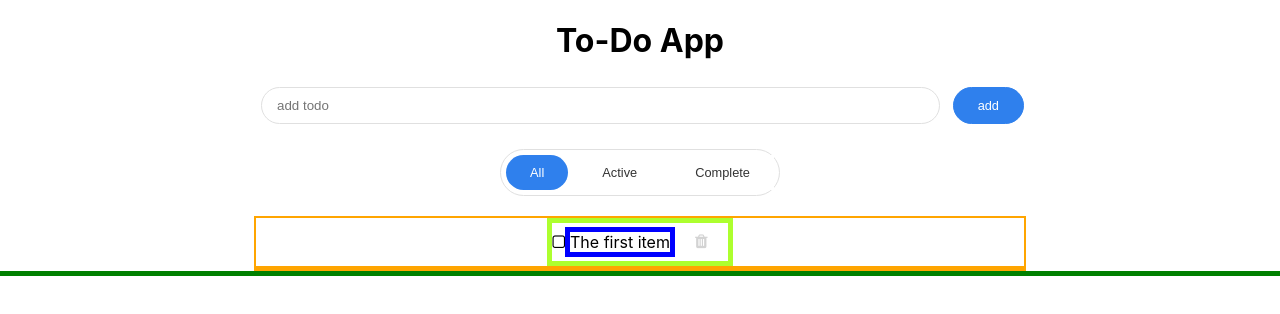
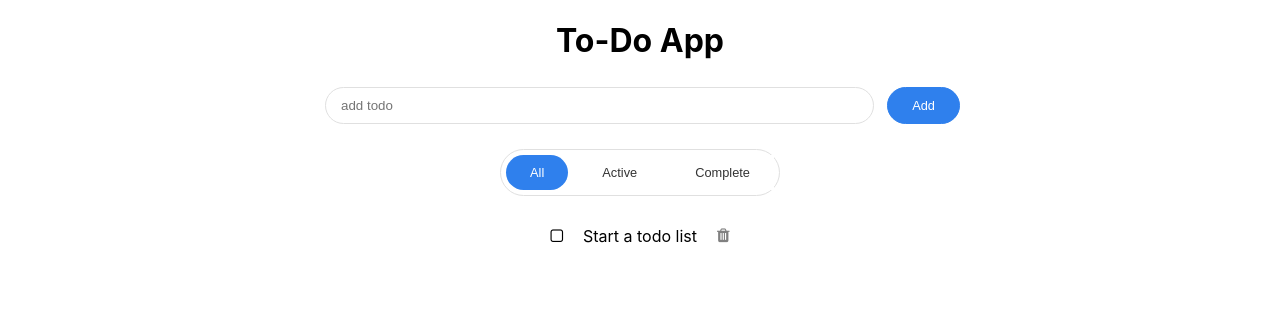
Before and after one commit to olirooker/todo-list-app-react, a React (Create React App) app: page / in a window 1280 px wide. Shown: the top 314 px of the page. Built offline with nearby package versions, Linux system fonts and the light colour scheme.

Commit message:
app styling

```diff
--- a/src/App.js
+++ b/src/App.js
@@ -6,7 +6,7 @@ import TaskAdder from "./components/TaskAdder";
 
 class App extends React.Component {
   state = {
-    todos: [{ item: "The first item", isCompleted: false }],
+    todos: [{ item: "Start a todo list", isCompleted: false }],
     filterBy: "all",
   };
 
--- a/src/components/TaskAdder.js
+++ b/src/components/TaskAdder.js
@@ -35,7 +35,7 @@ class TaskAdder extends React.Component {
 
         <label className="button-label">
           <button type="submit" className="add-button add-button1">
-            add
+            Add
           </button>
         </label>
       </form>
--- a/src/index.css
+++ b/src/index.css
@@ -19,7 +19,6 @@ body {
 }
 
 .app-container {
-  border-bottom: 5px solid green;
   display: flex;
   flex-direction: column;
   align-items: center;
@@ -42,7 +41,8 @@ label {
 .task-adder {
   border: none;
   margin: 0;
-  width: 60vw;
+  width: 50vw;
+  min-width: 300px;
   display: grid;
   grid-template-columns: 4fr auto;
   grid-template-areas: "input button";
@@ -111,9 +111,6 @@ label {
   list-style-type: none;
   width: 100%;
   align-self: center;
-  /* remove border when finished  */
-  border: 2px solid orange;
-  border-bottom: 5px solid orange;
   display: flex;
   flex-direction: column;
   align-items: center;
@@ -126,34 +123,32 @@ label {
   padding: 0;
   display: flex;
   align-items: center;
-  border: 5px solid greenyellow;
   cursor: pointer;
 }
 
 .list-item {
-  margin: 0;
+  margin: 10px 20px;
   padding: 0;
-  border: 5px solid blue;
   text-align: center;
   font-weight: 400;
+  color: black;
 }
 
 .completed-list-item {
-  margin: 0;
+  margin: 10px 20px;
   padding: 0;
   text-decoration: line-through;
-  border: 5px solid blue;
+  color: grey;
 }
 
 /* ---------- Delete Button ---------- */
 
 .delete-button {
   margin: 0;
+  padding: 0;
   display: inline-block;
   border: none;
-  padding: 10px 20px;
-  color: lightgray;
-  /* background-color: #e13d3a; */
+  color: gray;
   background-color: transparent;
   border-radius: 8px;
   font-size: 1rem;
```
Also changed, not shown: 1 other file (tests, documents, lock files or other folders).
